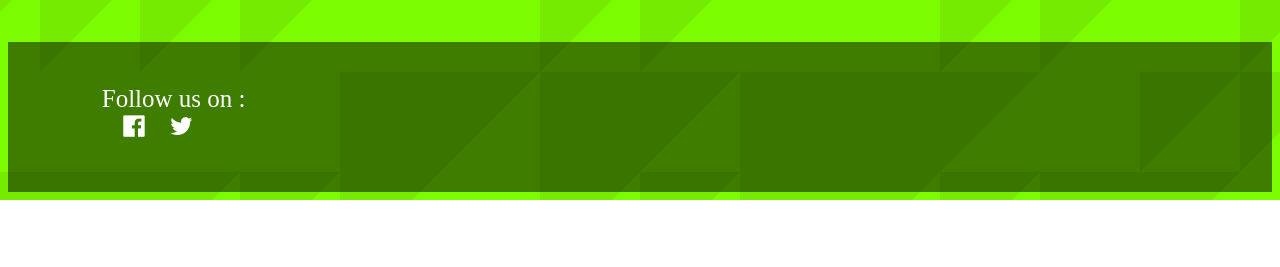
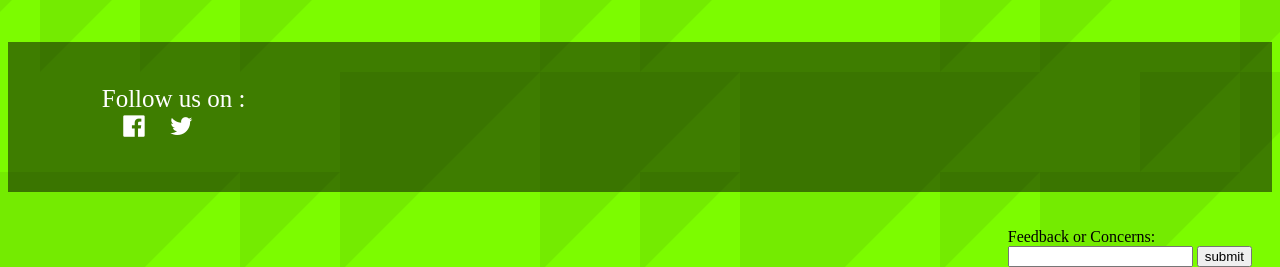
Before and after one commit to Amaan-Yaseen/CSSI-Hub, a Python web app: template template/index3.html in a window 1280 px wide. Shown: the part 1128-1395 px from the top of the page. Before the commit the page ends 1328 px from the top, so only its background shows below. Run offline with Jinja, Linux system fonts and the light colour scheme; the template is opened without the code that fills it, so the values that code supplies are empty.

Commit message:
v2 of files

```diff
--- a/static/style3.css
+++ b/static/style3.css
@@ -59,6 +59,11 @@ nav ul li a {
     background: rgba(0,0,0,0.5);
 }
 
+.right {
+    float: right;
+    margin-right: 20px;
+}
+
 .left {
     float: left;
 }
--- a/static/style4.css
+++ b/static/style4.css
@@ -63,6 +63,11 @@ nav ul li a {
     float: left;
 }
 
+.right {
+    float: right;
+    margin-right: 20px;
+}
+
 h1 {
     color: black;
     font-size: 30;
--- a/template/index3.html
+++ b/template/index3.html
@@ -80,6 +80,13 @@
         <br> <div class="left">
         <p style="color: white;">&emsp; &emsp; &emsp; Follow us on : <br>&emsp; &emsp; <a href="https://www.facebook.com/NortheasternElCentro/"><i class="fa fa-facebook-official" style="color: white;"></i></a>&emsp;<a href="https://twitter.com/neiuelcentro?lang=en"><i class="fa fa-twitter" style="color: white;"></i></a></p> </div>
     </div>
+    <br> <br>
+        <form class="right">
+              <label>
+                  Feedback or Concerns:<br> <input type="text" name="comment">
+                  <input type="submit" value="submit">
+              </label>
+          </form>
                     <!-- END OF FOOTER -->
 </body>
 </html>
```
Also changed, not shown: template/index4.html (+7 -0 lines).
